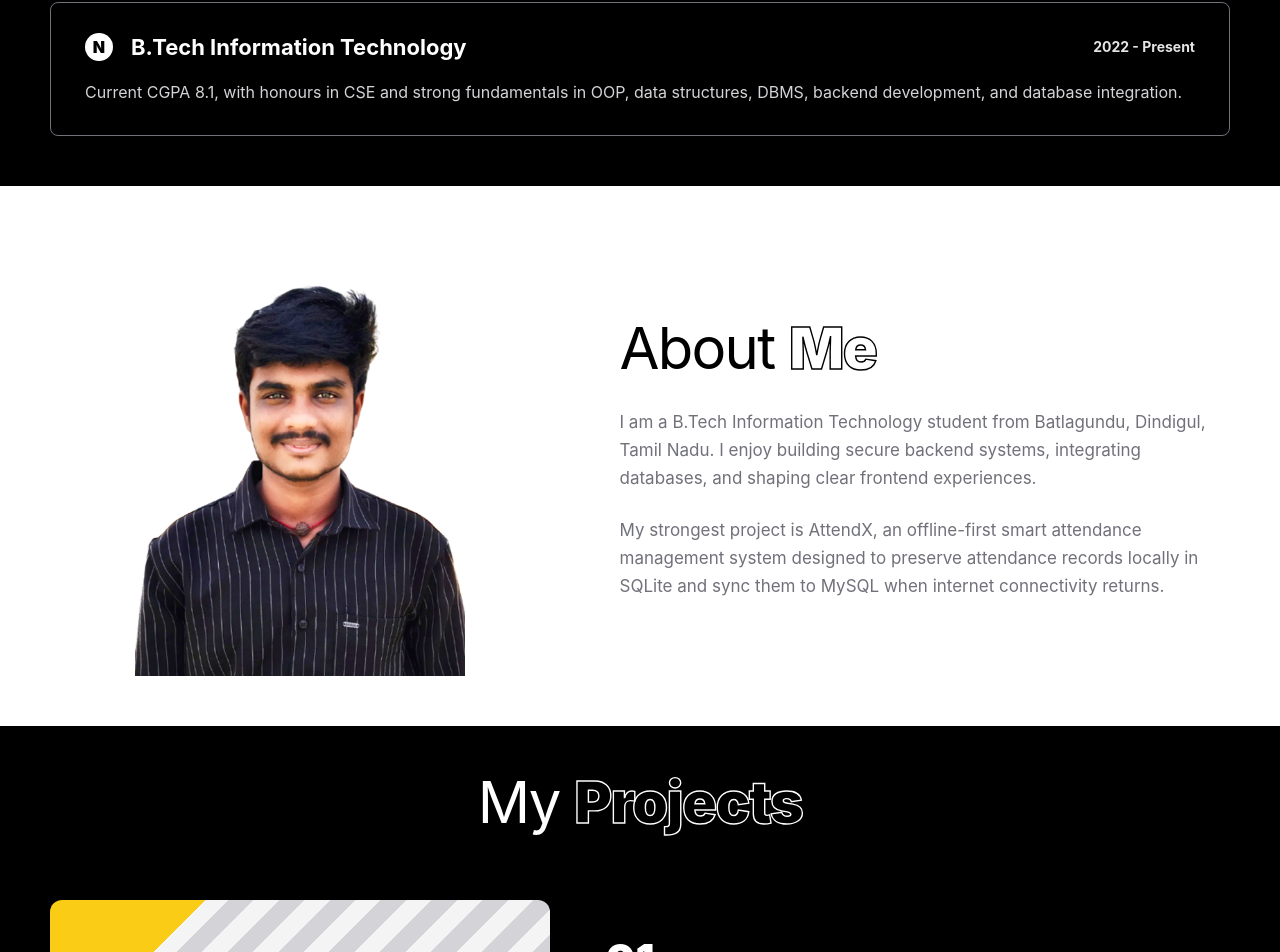
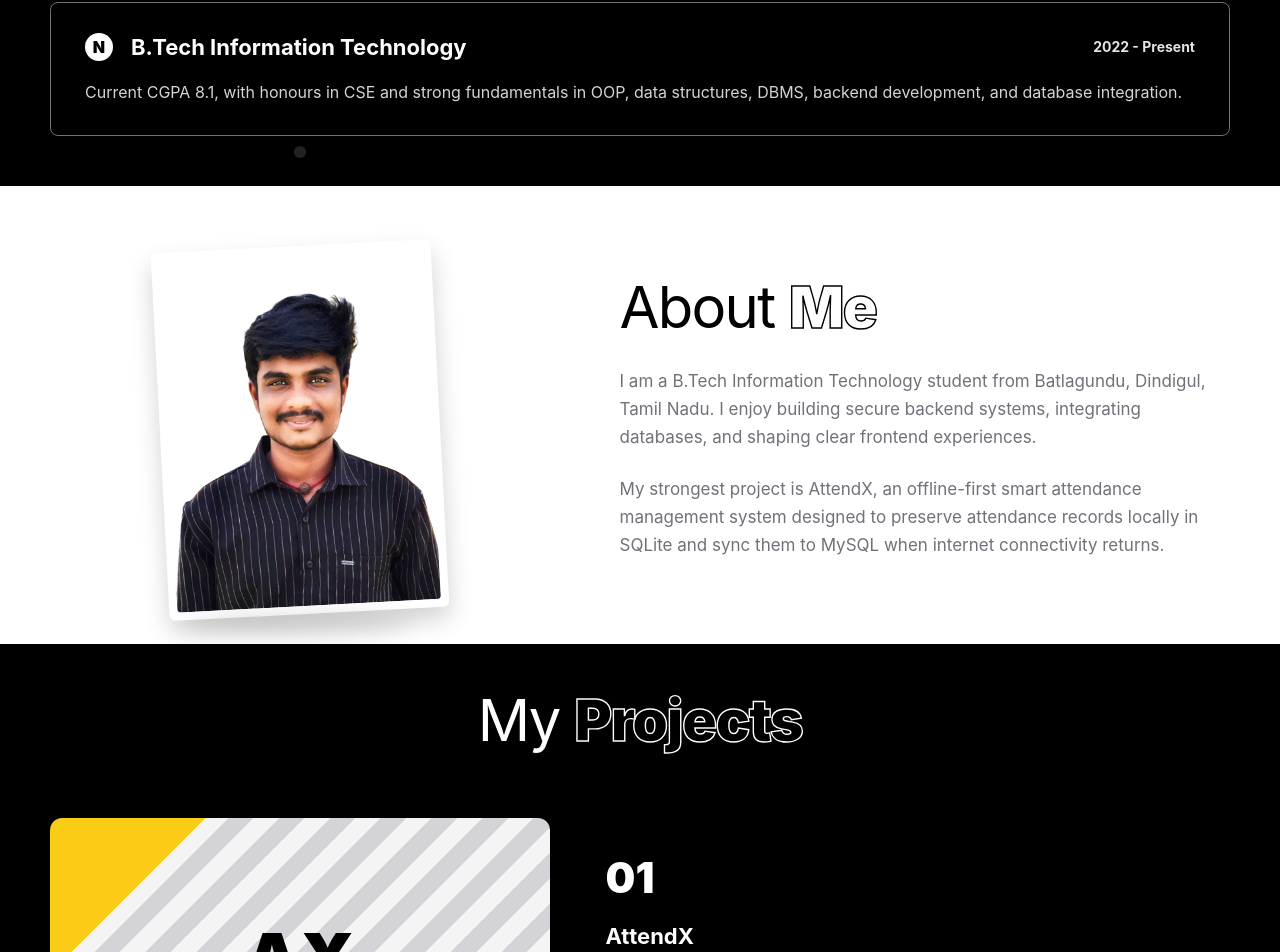
Before and after one commit to KARANPERUMAL/Portfolio_Karan, a React (Vite) app: page / in a window 1280 px wide. Shown: the part 1717-2669 px from the top of the page. Built offline with nearby package versions, Linux system fonts and the light colour scheme.

Commit message:
Updated portfolio content and components

```diff
--- a/src/components/About.jsx
+++ b/src/components/About.jsx
@@ -4,7 +4,16 @@ function About() {
   return (
     <section className="about section-shell" id="about">
       <div className="about-image">
-        <img src="/Karan_image2.png" alt="Karan P sitting portrait" />
+        <div className="hanging-frame">
+        <div className="rope left"></div>
+        <div className="rope right"></div>
+
+        <div className="frame">
+          <img
+            src="/Karan_image2.png"
+            alt="Karan P sitting portrait" />
+        </div>
+      </div>
       </div>
 
       <div className="about-copy">
--- a/src/styles.css
+++ b/src/styles.css
@@ -60,6 +60,90 @@ textarea {
   display: inline-flex;
   align-items: center;
   gap: 10px;
+}
+.about-image {
+  display: flex;
+  justify-content: center;
+  align-items: center;
+  position: relative;
+}
+
+.hanging-frame {
+  position: relative;
+  margin-top: 30px;
+}
+
+.frame {
+  background: #fff;
+  padding: 8px;
+  border-radius: 6px;
+  box-shadow: 0 12px 25px rgba(0, 0, 0, 0.18);
+  transform: rotate(-3deg);
+  width: 280px;
+  transition: all 0.4s ease;
+}
+
+.frame:hover {
+  transform: rotate(0deg) scale(1.03);
+}
+
+.frame img {
+  width: 100%;
+  display: block;
+  border-radius: 4px;
+}
+
+/* Ropes */
+
+.rope {
+  position: absolute;
+  width: 3px;
+  background: #8b6b3f;
+  z-index: -1;
+}
+
+.rope.left {
+  height: 85px;
+  top: -78px;
+  left: 70px;
+  transform: rotate(28deg);
+  transform-origin: bottom;
+}
+
+.rope.right {
+  height: 85px;
+  top: -78px;
+  right: 70px;
+  transform: rotate(-28deg);
+  transform-origin: bottom;
+}
+
+/* Hook */
+
+.hanging-frame::before {
+  content: "";
+  position: absolute;
+  top: -100px;
+  left: 50%;
+  transform: translateX(-50%);
+  width: 12px;
+  height: 12px;
+  background: #222;
+  border-radius: 50%;
+}
+
+/* Soft shadow */
+
+.hanging-frame::after {
+  content: "";
+  position: absolute;
+  bottom: -20px;
+  left: 10%;
+  width: 80%;
+  height: 20px;
+  background: rgba(0, 0, 0, 0.12);
+  filter: blur(10px);
+  border-radius: 50%;
 }
 
 .brand {
@@ -381,7 +465,7 @@ nav a:focus-visible::after {
   grid-template-columns: minmax(280px, 0.9fr) minmax(0, 1.1fr);
   gap: 70px;
   align-items: center;
-  padding: 50px 0;
+  padding: 30px 0;
 }
 
 .about-image {
```
